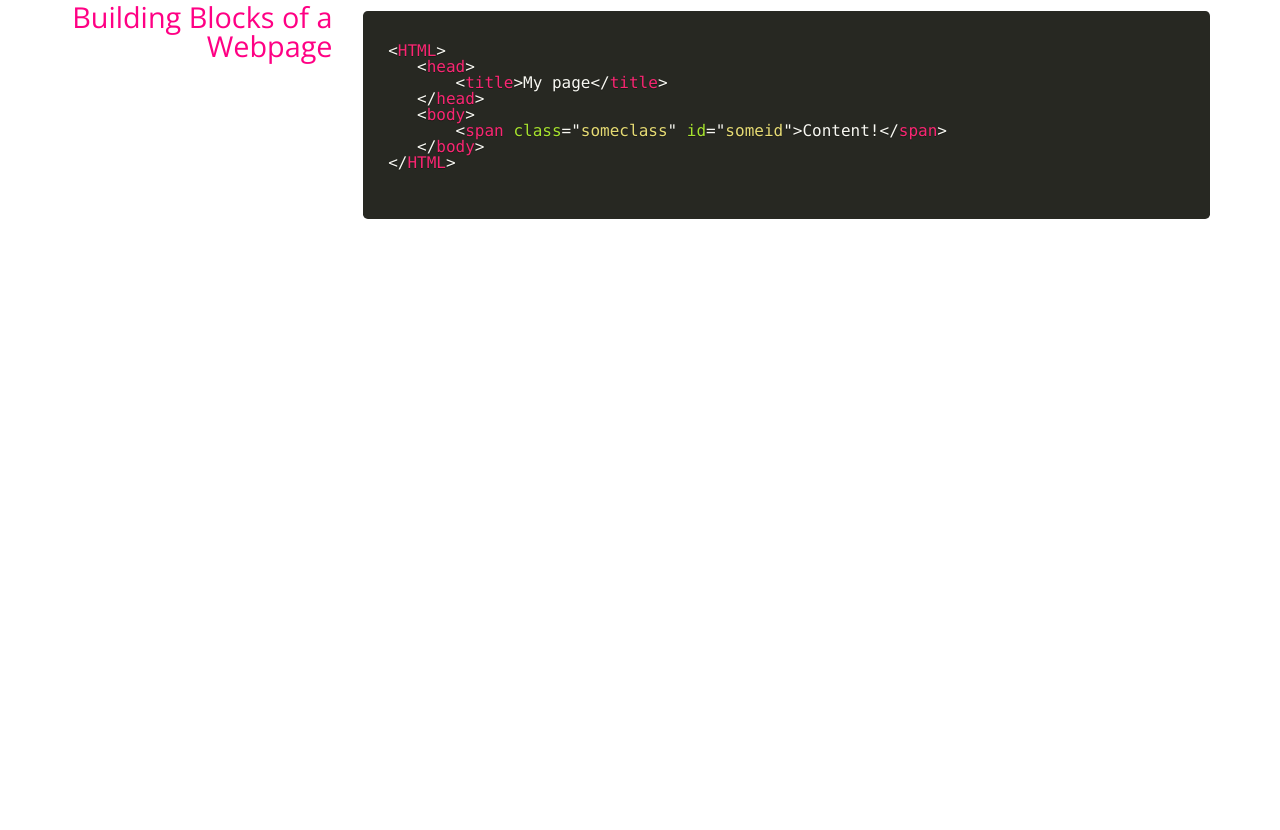
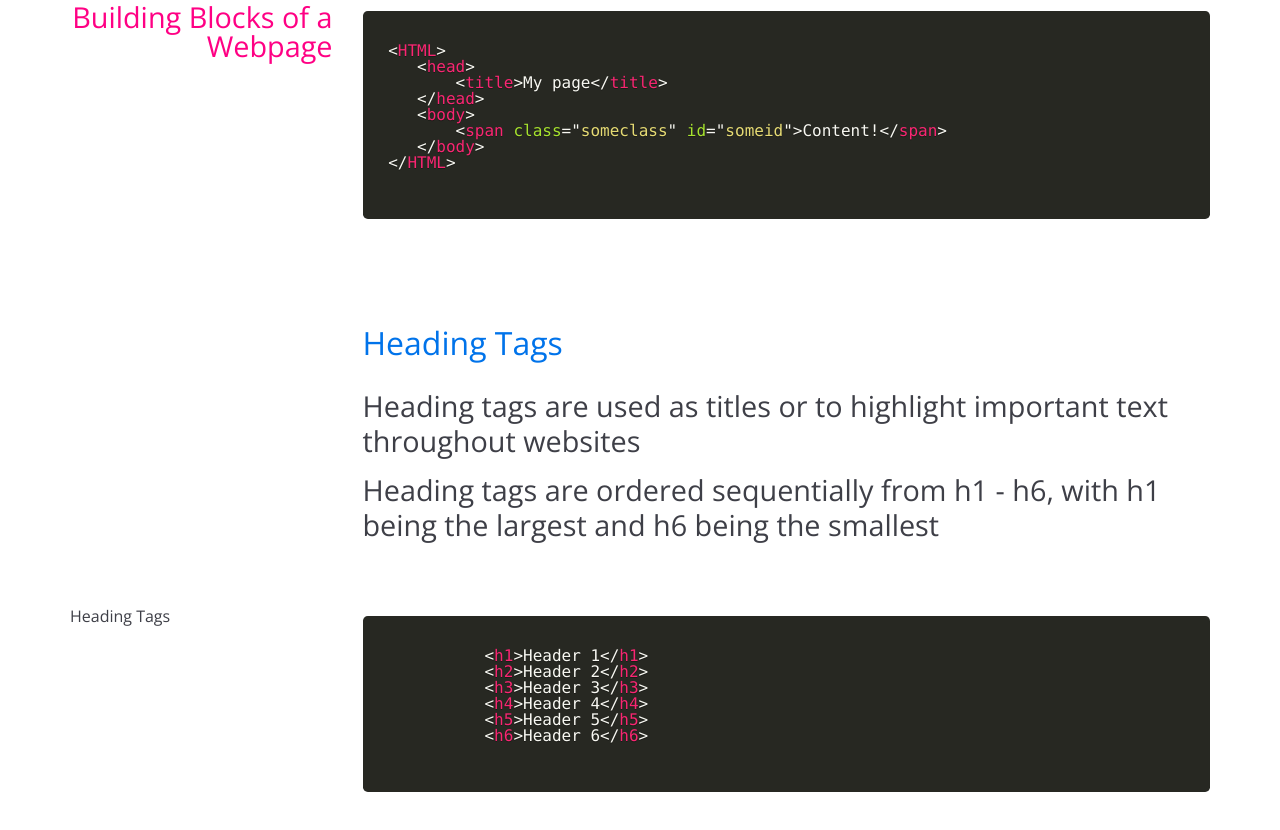
Before and after one commit to Alexg1021/gw-bc1, a plain HTML site: page day1.html in a window 1280 px wide. Shown: the part 1377-2207 px from the top of the page. Before the commit the page ends 1754 px from the top, so only its background shows below. Drawn offline with nearby package versions, Linux system fonts and the light colour scheme.

Commit message:
day 1 again

```diff
--- a/day1.html
+++ b/day1.html
@@ -78,8 +78,32 @@
     </code>
  </pre>
 
- </div>
- </div>
+       </div>
+       </div>
+
+       <div class="row">
+         <div class="col-md-9 col-md-offset-3">
+           <h3>Heading Tags</h3>
+           <div class="point">Heading tags are used as titles or to highlight important text throughout websites</div>
+           <div class="point">Heading tags are ordered sequentially from h1 - h6, with h1 being the largest and h6 being the smallest</div>
+           <div class="point"></div>
+         </div>
+       </div>
+       <div class="row">
+         <div class="col-md-3">Heading Tags</div>
+         <div class="col-md-9">
+           <pre class="language-markup">
+               <code class="language-markup">
+           &lt;h1&gt;Header 1&lt;/h1&gt;
+           &lt;h2&gt;Header 2&lt;/h2&gt;
+           &lt;h3&gt;Header 3&lt;/h3&gt;
+           &lt;h4&gt;Header 4&lt;/h4&gt;
+           &lt;h5&gt;Header 5&lt;/h5&gt;
+           &lt;h6&gt;Header 6&lt;/h6&gt;
+              </code>
+           </pre>
+         </div>
+       </div>
             <!-- <div class="refresh">
                 Remember, classes can be reused in our markup, ids cannot!
             </div> -->
```
